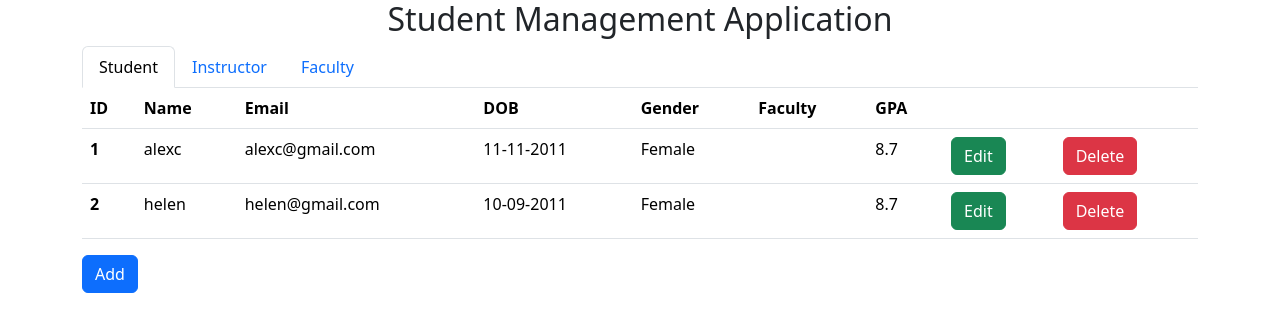
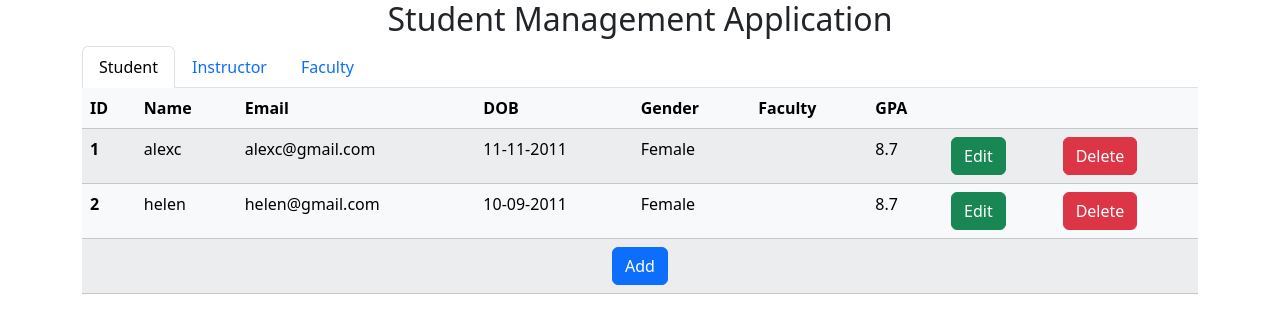
Before and after one commit to nhim-uit/Student-management-app, a Flask app: page / in a window 1280 px wide. Shown: the top 333 px of the page. Run offline with Flask 3, Linux system fonts and the light colour scheme; data comes from the database, SQL or seed files in the repository; data that the repository does not hold is empty; some libraries are stand-ins or nearby versions.

Commit message:
style: center 'add' button

```diff
--- a/Templates/student-table.html
+++ b/Templates/student-table.html
@@ -1,5 +1,5 @@
 {% block table %}
-<table class="table">
+<table class="table table-hover table-light table-striped">
         <thead>
         <tr>
             <th>ID</th>
@@ -26,7 +26,13 @@
             <td><a class="btn btn-danger" href="{{ url_for('delete_student', id=student.id) }}">Delete</a></td>
         </tr>
         {% endfor %}
+        <tr>
+            <td colspan="9">
+                <div class="text-center">
+                    <a type="button" class="btn btn-primary text-center" href="{{ url_for('add_student') }}">Add</a>
+                </div>
+            </td>
+        </tr>
         </tbody>
     </table>
-    <a class="btn btn-primary" href="{{ url_for('add_student') }}">Add</a>
 {% endblock %}
```
